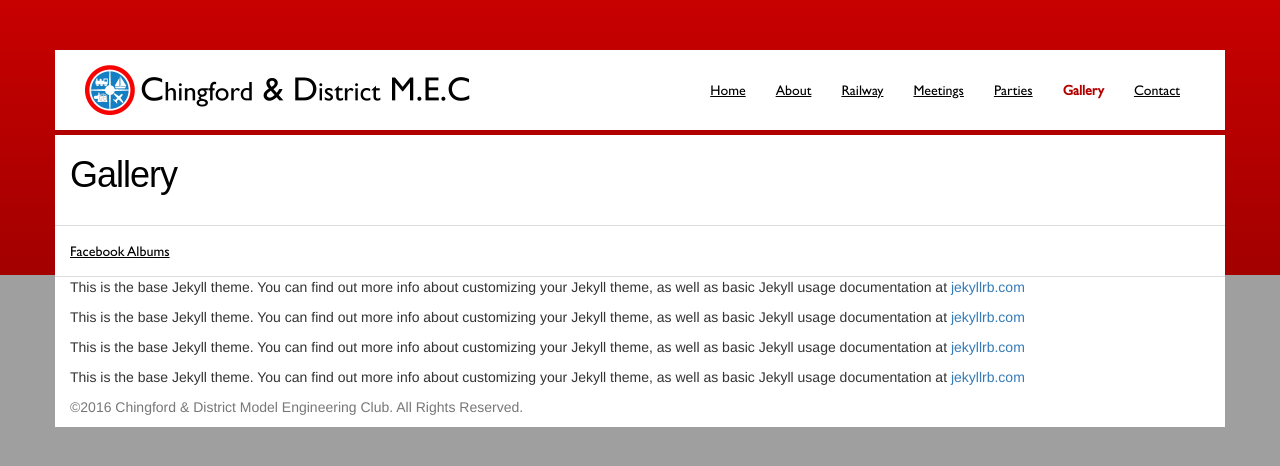
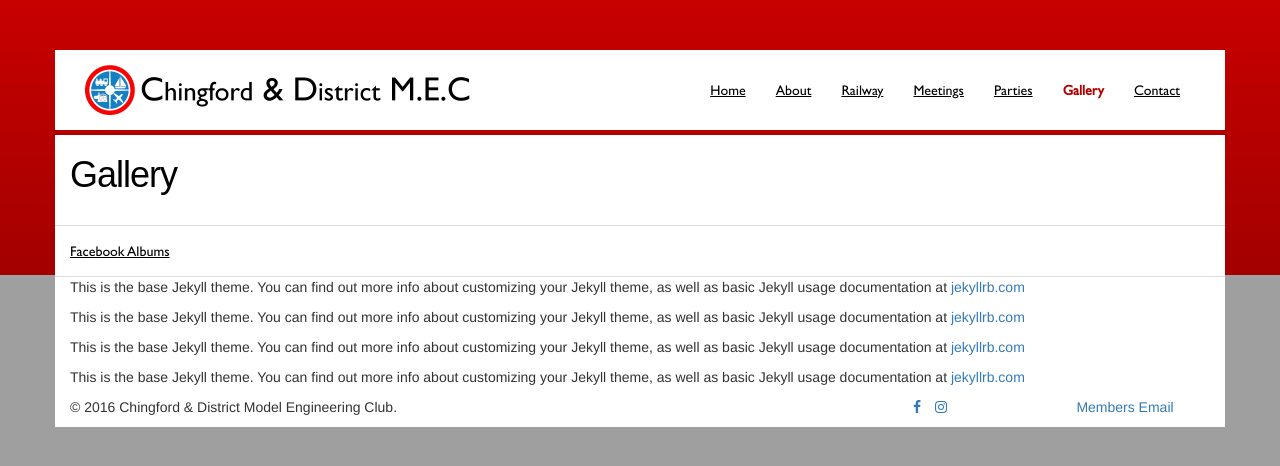
Before and after one commit to Liver99/cdmec.co.uk, a Jekyll site: the page built from gallery/index.md, in a window 1280 px wide. Shown: the top 466 px of the page. Built offline with Jekyll 4.4.1, drawn with Linux system fonts in a browser that asks for light colours; nearby versions of some CDN libraries.

Commit message:
New footer

```diff
--- a/_includes/footer.html
+++ b/_includes/footer.html
@@ -1,3 +1,20 @@
-<footer class="footer">
-  <p class="text-muted">&copy;2016 Chingford &amp; District Model Engineering Club. All Rights Reserved.</p>
+<footer class="row footer">
+    <div class="col-lg-6 text-left">
+        <span class="copyright">&copy; 2016 Chingford &amp; District Model Engineering Club.</span>
+    </div>
+    <div class="col-lg-2 col-lg-offset-2 text-center">
+        <ul class="list-inline social-buttons">
+            <li><a href="https://www.facebook.com/CDMEC/" target="_blank"><i class="fa fa-facebook"></i></a></li>
+            <!--<li><a href="https://www.twitter.com/ChingfordMEC" target="_blank"><i class="fa fa-twitter"></i></a></li>-->
+            <li><a href="https://www.instagram.com/chingfordmec/" target="_blank"><i class="fa fa-instagram"></i></a></li>
+            <!--<li><a href="https://github.com/CDMEC" target="_blank"><i class="fa fa-github"></i></a></li>
+            <li><a href="#"><i class="fa fa-linkedin"></i></a></li>-->
+        </ul>
+    </div>
+    <div class="col-lg-2 text-center">
+        <ul class="list-inline quicklinks">
+            <li><a href="http://mail.cdmec.co.uk">Members Email</a></li>
+            <!--<li><a href="#">Terms of Use</a></li>-->
+        </ul>
+    </div>
 </footer>
```
